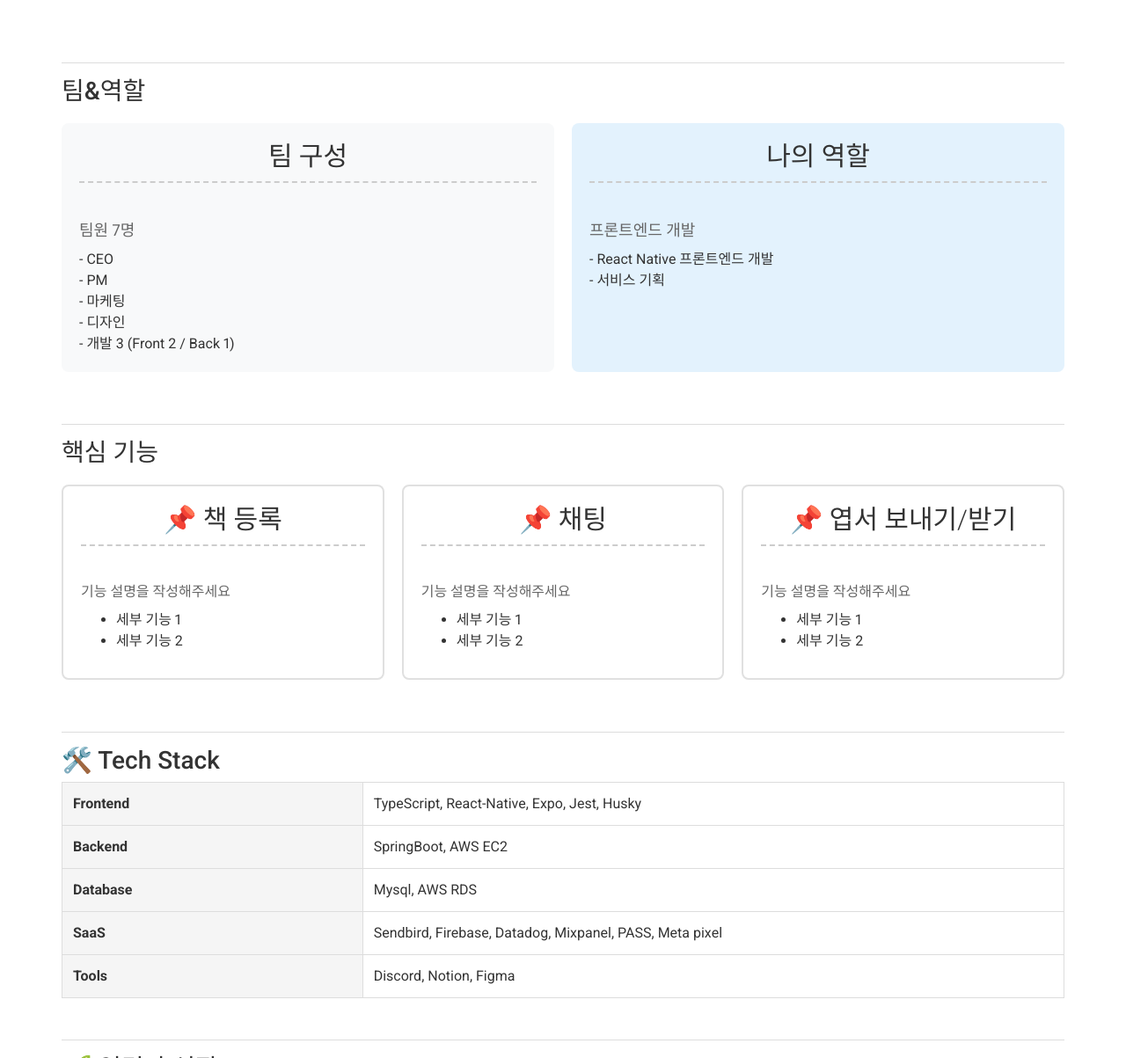
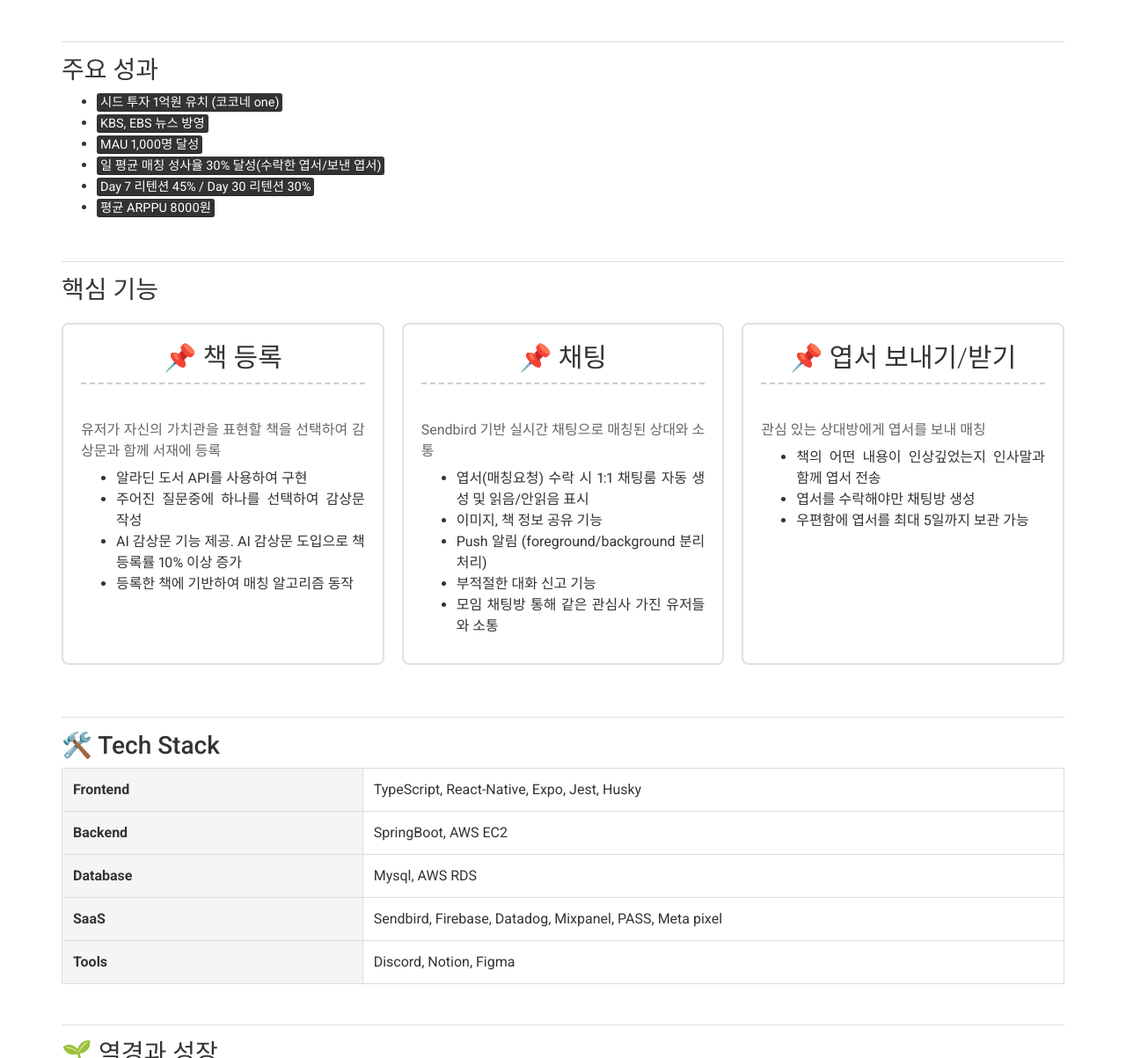
Before and after one commit to Hangyeol-SSeo/Hangyeol-SSeo.github.io, a Jekyll site: the page built from bookbla.md, in a window 1280 px wide and 1400 px high, scrolled down 1314 px. Shown: the part 197-1400 px from the top of the window at 88% size. Built offline with Jekyll 4.4.1, drawn with Linux system fonts in a browser that asks for light colours; nearby versions of some CDN libraries; some of the changed text lies outside the part shown.

Commit message:
bookbla 페이지 추가 수정 및 내용 완성

```diff
--- a/bookbla.md
+++ b/bookbla.md
@@ -15,12 +15,11 @@ permalink: /experience/bookbla/
 <h1 style="font-size: 2.8rem; margin-bottom:8px">서비스 기획 동기</h1>
 
 <p>
-현재도 진행중이지만 미래에는 더욱 더 많은 사람들이 인터넷을 통해 사람을 만나는 시대가 올 거라고 생각합니다.
-하지만 지금 대부분의 앱들은 다른 사람의 외모만 보여주고 단기적인 만남을 위해 사용됩니다.
+현재도 진행 중이지만 미래에는 더욱더 많은 사람이 인터넷을 통해 사람을 만나는 시대가 올 거라고 생각합니다.
+하지만 지금 대부분의 앱은 다른 사람의 외모만 보여주고 단기적인 만남을 위해 사용됩니다.
 <br/>
-그래서 인터넷 상에서도 외모만 보는게 아닌, 타인의 가치관과 여러 요소들을 보고 진중한 만남을 할 수 있지 않을까? 라는 생각에서 출발했습니다.
-그것을 제일 잘 해결해줄 수 있는 매게체가 '책'이라고 생각했고, 책을 통해 가치관을 이끌어내는 진중한 매칭 서비스를 만들었습니다.
-책 뿐만 아니라 본인을 잘 나타낼 수 있는 영화, 드라마도 추가하여 서비스를 확장했습니다.
+그래서 인터넷상에서도 외모만 보는 게 아닌, 타인의 가치관과 여러 요소를 보고 진중한 만남을 할 수 있지 않을까? 라는 생각에서 출발했습니다.
+그것을 제일 잘 해결해 줄 수 있는 매개체가 '책'이라고 생각했고, 책을 통해 가치관을 끌어내는 진중한 매칭 서비스를 만들었습니다.
 </p>
 
 <br/>
@@ -50,25 +49,13 @@ permalink: /experience/bookbla/
 
 ---
 
-<h1 style="font-size: 2.8rem; margin-bottom:8px">팀&역할</h1>
-
-<div style="display: flex; gap: 20px; margin: 20px 0;">
-  <div style="flex: 1; background: #f8f9fa; padding: 20px; border-radius: 8px; font-size: medium">
-    <h3 style="margin-top: 0;">팀 구성</h3>
-    <p style="color: #666; font-size: large">팀원 7명</p>
-    - CEO <br/>
-    - PM <br/>
-    - 마케팅 <br/>
-    - 디자인 <br/>
-    - 개발 3 (Front 2 / Back 1) <br/>
-  </div>
-  <div style="flex: 1; background: #e3f2fd; padding: 20px; border-radius: 8px; font-size: medium">
-    <h3 style="margin-top: 0;">나의 역할</h3>
-    <p style="color: #666; font-size: large">프론트엔드 개발</p>
-    - React Native 프론트엔드 개발 <br/>
-    - 서비스 기획 <br/>
-  </div>
-</div>
+<h1 style="font-size: 2.8rem; margin-bottom:8px">주요 성과</h1>
+- <mark>시드 투자 1억원 유치 (코코네 one)</mark>
+- <mark>KBS, EBS 뉴스 방영</mark>
+- <mark>MAU 1,000명 달성</mark>
+- <mark>일 평균 매칭 성사율 30% 달성(수락한 엽서/보낸 엽서)</mark>
+- <mark>Day 7 리텐션 45% / Day 30 리텐션 30%</mark>
+- <mark>평균 ARPPU 8000원</mark>
 
 <br/>
 
@@ -79,28 +66,34 @@ permalink: /experience/bookbla/
 <div style="display: grid; grid-template-columns: repeat(auto-fit, minmax(250px, 1fr)); gap: 20px; margin: 20px 0;">
   <div style="background: #fff; border: 2px solid #e0e0e0; padding: 20px; border-radius: 8px;">
     <h3 style="margin-top: 0;">📌 책 등록</h3>
-    <p style="color: #666;">기능 설명을 작성해주세요</p>
+    <p style="color: #666;">유저가 자신의 가치관을 표현할 책을 선택하여 감상문과 함께 서재에 등록</p>
     <ul>
-      <li>세부 기능 1</li>
-      <li>세부 기능 2</li>
+      <li>알라딘 도서 API를 사용하여 구현</li>
+      <li>주어진 질문중에 하나를 선택하여 감상문 작성</li>
+      <li>AI 감상문 기능 제공. AI 감상문 도입으로 책 등록률 10% 이상 증가</li>
+      <li>등록한 책에 기반하여 매칭 알고리즘 동작</li>
     </ul>
   </div>
 
   <div style="background: #fff; border: 2px solid #e0e0e0; padding: 20px; border-radius: 8px;">
     <h3 style="margin-top: 0;">📌 채팅</h3>
-    <p style="color: #666;">기능 설명을 작성해주세요</p>
+    <p style="color: #666;">Sendbird 기반 실시간 채팅으로 매칭된 상대와 소통</p>
     <ul>
-      <li>세부 기능 1</li>
-      <li>세부 기능 2</li>
+      <li>엽서(매칭요청) 수락 시 1:1 채팅룸 자동 생성 및 읽음/안읽음 표시</li>
+      <li>이미지, 책 정보 공유 기능</li>
+      <li>Push 알림 (foreground/background 분리 처리)</li>
+      <li>부적절한 대화 신고 기능</li>
+      <li>모임 채팅방 통해 같은 관심사 가진 유저들와 소통</li>
     </ul>
   </div>
 
   <div style="background: #fff; border: 2px solid #e0e0e0; padding: 20px; border-radius: 8px;">
     <h3 style="margin-top: 0;">📌 엽서 보내기/받기</h3>
-    <p style="color: #666;">기능 설명을 작성해주세요</p>
+    <p style="color: #666;">관심 있는 상대방에게 엽서를 보내 매칭</p>
     <ul>
-      <li>세부 기능 1</li>
-      <li>세부 기능 2</li>
+      <li>책의 어떤 내용이 인상깊었는지 인사말과 함께 엽서 전송</li>
+      <li>엽서를 수락해야만 채팅방 생성</li>
+      <li>우편함에 엽서를 최대 5일까지 보관 가능</li>
     </ul>
   </div>
 </div>
@@ -227,6 +220,30 @@ permalink: /experience/bookbla/
 
 ---
 
+<h1 style="font-size: 2.8rem; margin-bottom:8px">팀&역할</h1>
+
+<div style="display: flex; gap: 20px; margin: 20px 0;">
+  <div style="flex: 1; background: #f8f9fa; padding: 20px; border-radius: 8px; font-size: medium">
+    <h3 style="margin-top: 0;">팀 구성</h3>
+    <p style="color: #666; font-size: large">팀원 7명</p>
+    - CEO <br/>
+    - PM <br/>
+    - 마케팅 <br/>
+    - 디자인 <br/>
+    - 개발 3 (Front 2 / Back 1) <br/>
+  </div>
+  <div style="flex: 1; background: #e3f2fd; padding: 20px; border-radius: 8px; font-size: medium">
+    <h3 style="margin-top: 0;">나의 역할</h3>
+    <p style="color: #666; font-size: large">프론트엔드 개발</p>
+    - React Native 프론트엔드 개발 <br/>
+    - 서비스 기획 <br/>
+  </div>
+</div>
+
+<br/>
+
+---
+
 <div style="text-align: center; margin-top: 60px;">
   <a href="/" style="display: inline-block; font-size: medium; padding: 12px 30px; background: #333; color: white; text-decoration: none; border-radius: 6px; transition: all 0.3s;">이력서 홈으로 돌아가기</a>
 </div>
```
